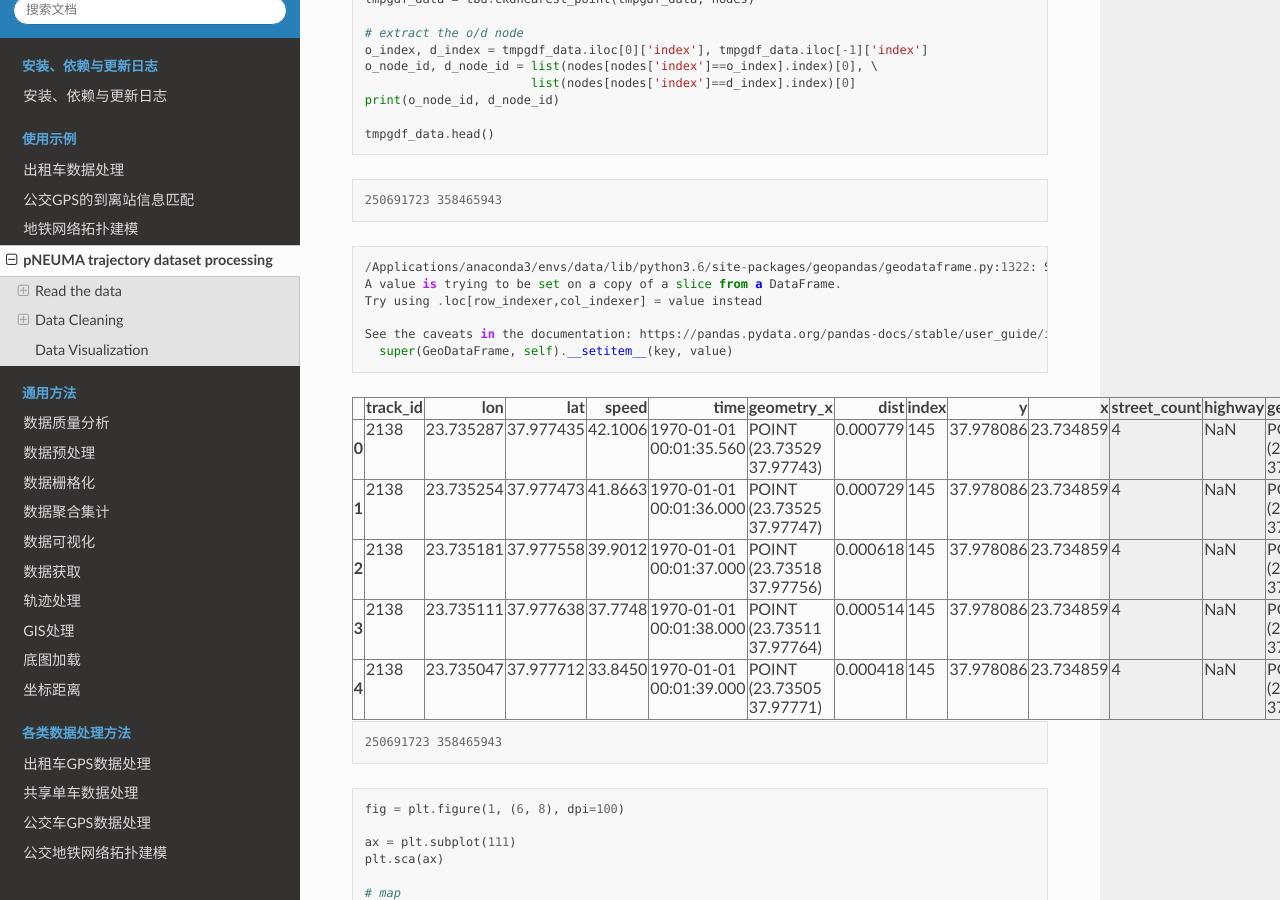
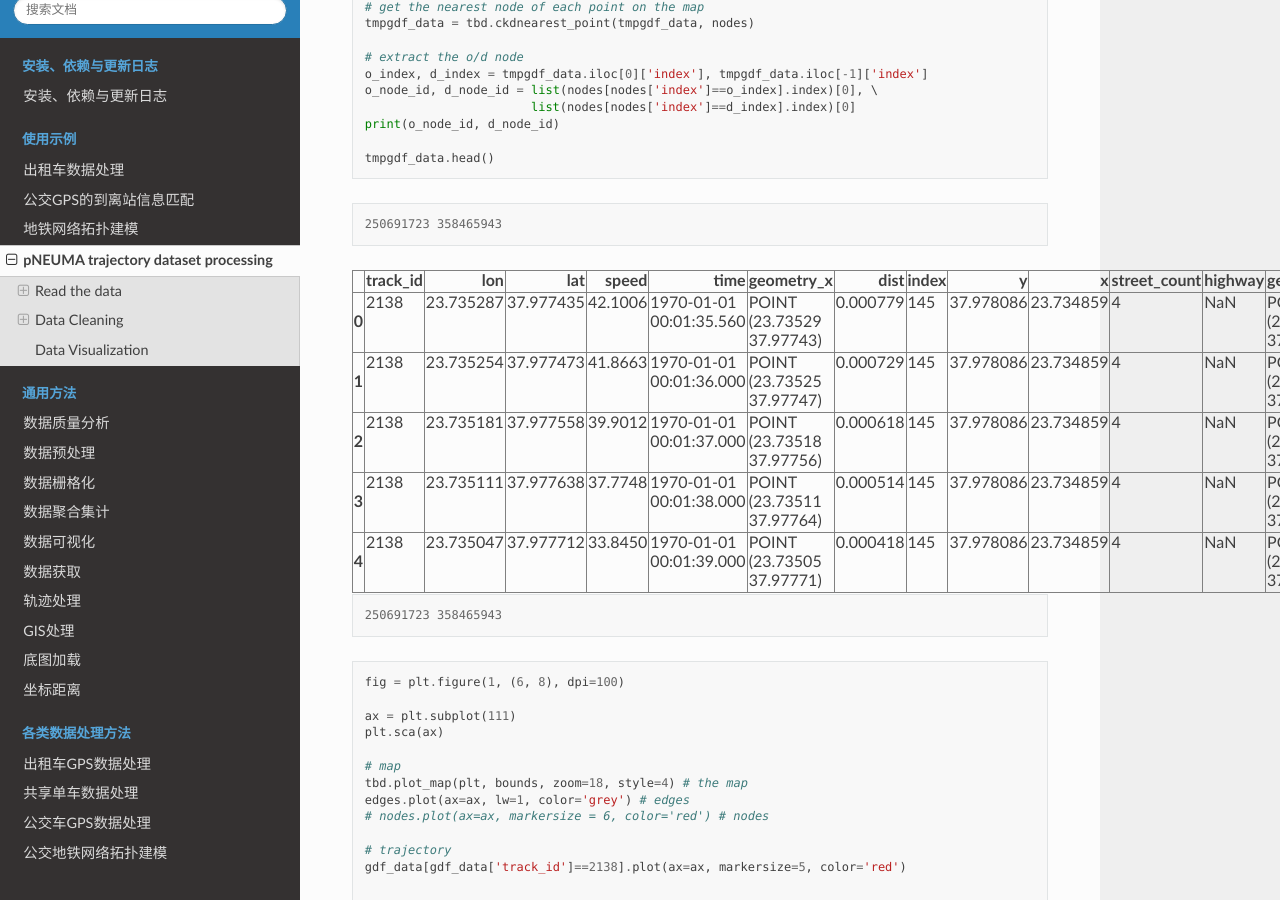
Before and after one commit to ni1o1/transbigdata, a Sphinx documentation site: the page built from docs/source/Example-pNEUMA/Example-pNEUMA.rst, in a window 1280 px wide and 900 px high, scrolled down 5809 px. Built offline with Sphinx 7.4.7 and the Read the Docs theme 2.0.0, drawn with Linux system fonts in a browser that asks for light colours; some of the changed text lies outside the part shown.

Commit message:
update link

```diff
--- a/docs/source/Example-pNEUMA/Example-pNEUMA.rst
+++ b/docs/source/Example-pNEUMA/Example-pNEUMA.rst
@@ -105,6 +106,8 @@
 
 
 
+
+
 ::
 
     # print the file size
@@ -516,18 +519,6 @@
     250691723 358465943
 
 
-.. parsed-literal::
-
-    /Applications/anaconda3/envs/data/lib/python3.6/site-packages/geopandas/geodataframe.py:1322: SettingWithCopyWarning:
-    A value is trying to be set on a copy of a slice from a DataFrame.
-    Try using .loc[row_indexer,col_indexer] = value instead
-
-    See the caveats in the documentation: https://pandas.pydata.org/pandas-docs/stable/user_guide/indexing.html#returning-a-view-versus-a-copy
-      super(GeoDataFrame, self).__setitem__(key, value)
-
-
-
-
 .. raw:: html
 
     <div>
--- a/docs/source/example-busgps/example-busgps.rst
+++ b/docs/source/example-busgps/example-busgps.rst
@@ -1,5 +1,7 @@
 公交GPS的到离站信息匹配
 =======================
+
+| Jupyter notebook for this example: `Here <https://github.com/ni1o1/transbigdata/blob/main/example/Example%202-Identifying%20arrival%20and%20departure%20information%20from%20Bus%20GPS%20data.ipynb>`__.
 
 下面的案例展示如何用TransBigData包处理公交GPS数据，以内置方法计算公交车辆的到离站信息、统计公交单程耗时与运营车速
 
--- a/docs/source/example-taxi/example-taxi.rst
+++ b/docs/source/example-taxi/example-taxi.rst
@@ -1,6 +1,7 @@
 出租车数据处理
 ==============
 
+| 这个案例的Jupyter notebook: `点击这里 <https://github.com/ni1o1/transbigdata/blob/main/example/Example%201-Taxi%20GPS%20data%20processing.ipynb>`__.
 | 使用示例中的样例数据集在github仓库中，链接为：https://github.com/ni1o1/transbigdata/tree/main/example
 | 下面我们介绍如何使用TransBigData包，调用其中的函数实现对出租车GPS数据的快速处理。
 | 首先我们引入TransBigData包，并读取数据:
--- a/docs/source/metromodel/metromodel.rst
+++ b/docs/source/metromodel/metromodel.rst
@@ -1,5 +1,7 @@
 地铁网络拓扑建模
 ================
+
+这个案例的Jupyter notebook: `点击这里 <https://github.com/ni1o1/transbigdata/blob/main/example/Example%203-Modeling%20for%20subway%20network%20topology.ipynb>`__.
 
 下面的案例展示如何用TransBigData包抓取地铁线路，并构建地铁线网的拓扑网络模型
 
```
Also changed, not shown: other parts of docs/source/Example-pNEUMA/Example-pNEUMA.rst (+4 -3 lines).
